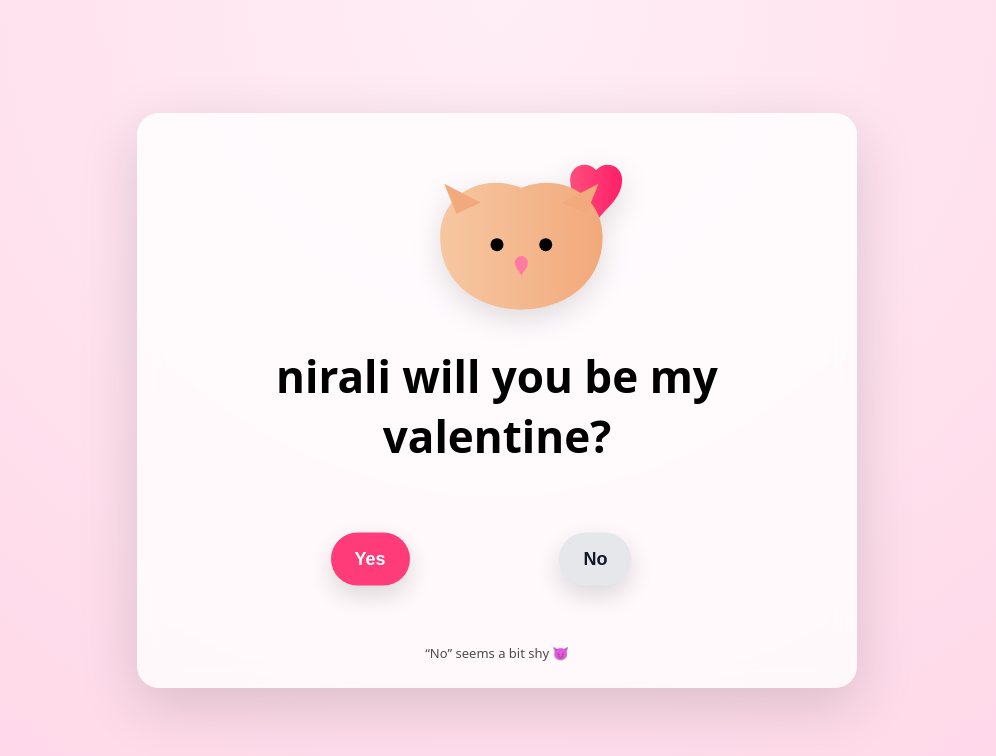
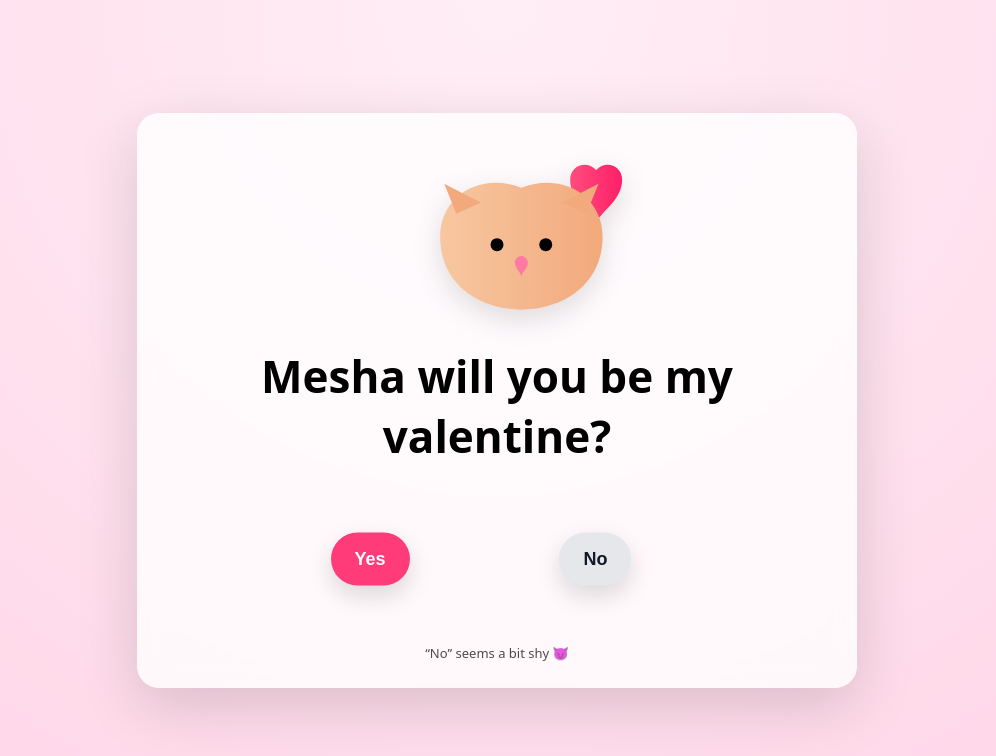
Before and after one commit to a-vinothkumar/mahal-koo, a plain HTML site: page index.html in a window 1280 px wide. Shown: the whole page, without its empty margins (143-1139 px from the left). Drawn offline with nearby package versions, Linux system fonts and the light colour scheme.

Commit message:
Fix HTML structure and update content

```diff
--- a/index.html
+++ b/index.html
@@ -171,7 +171,7 @@
             fill="#ff7aa2"/>
     </svg>
 
-    <h1>nirali will you be my valentine?</h1>
+    <h1>Mesha will you be my valentine?</h1>
 
     <section class="button-zone" id="zone">
       <button id="yesBtn">Yes</button>
```
